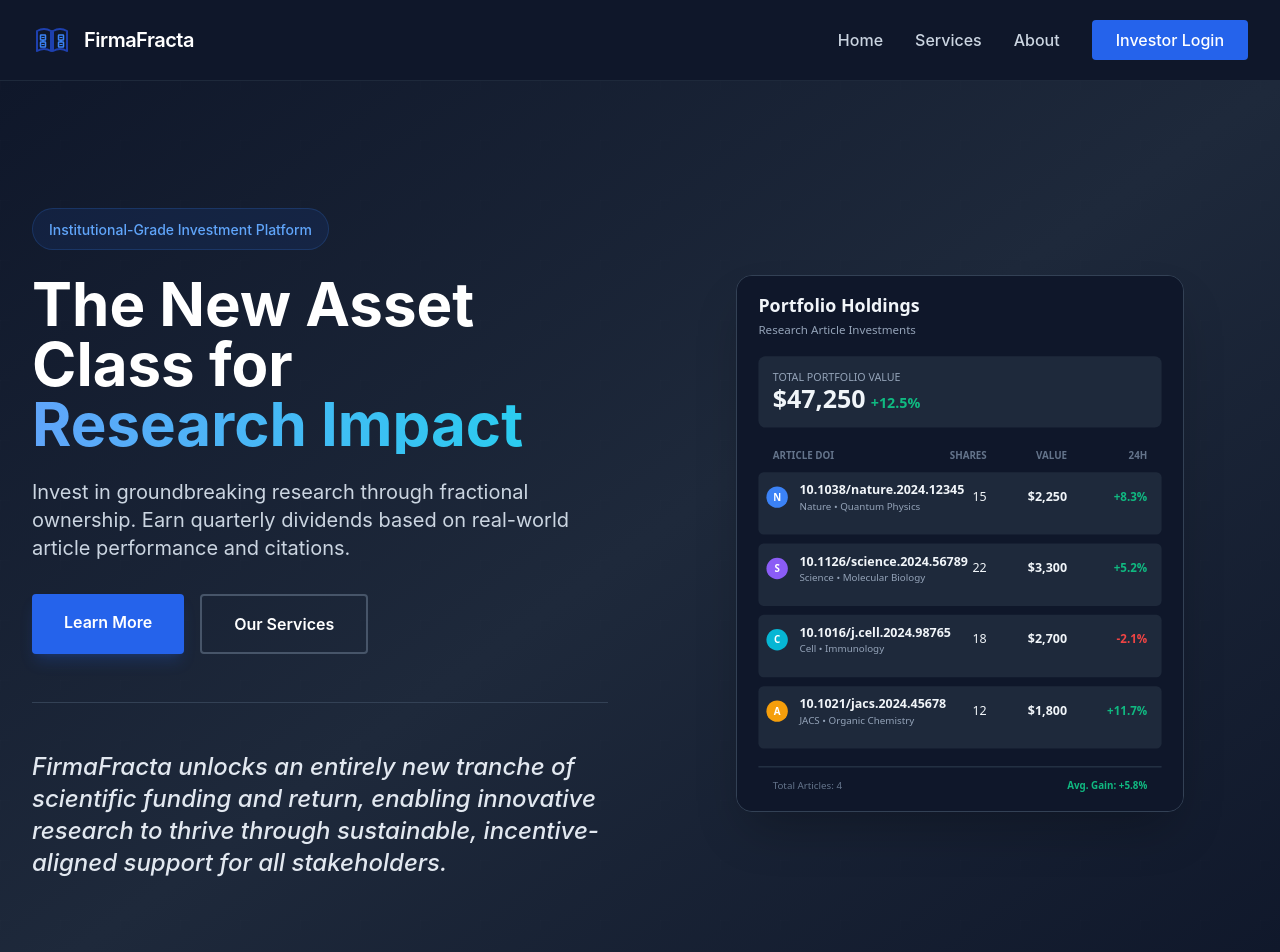
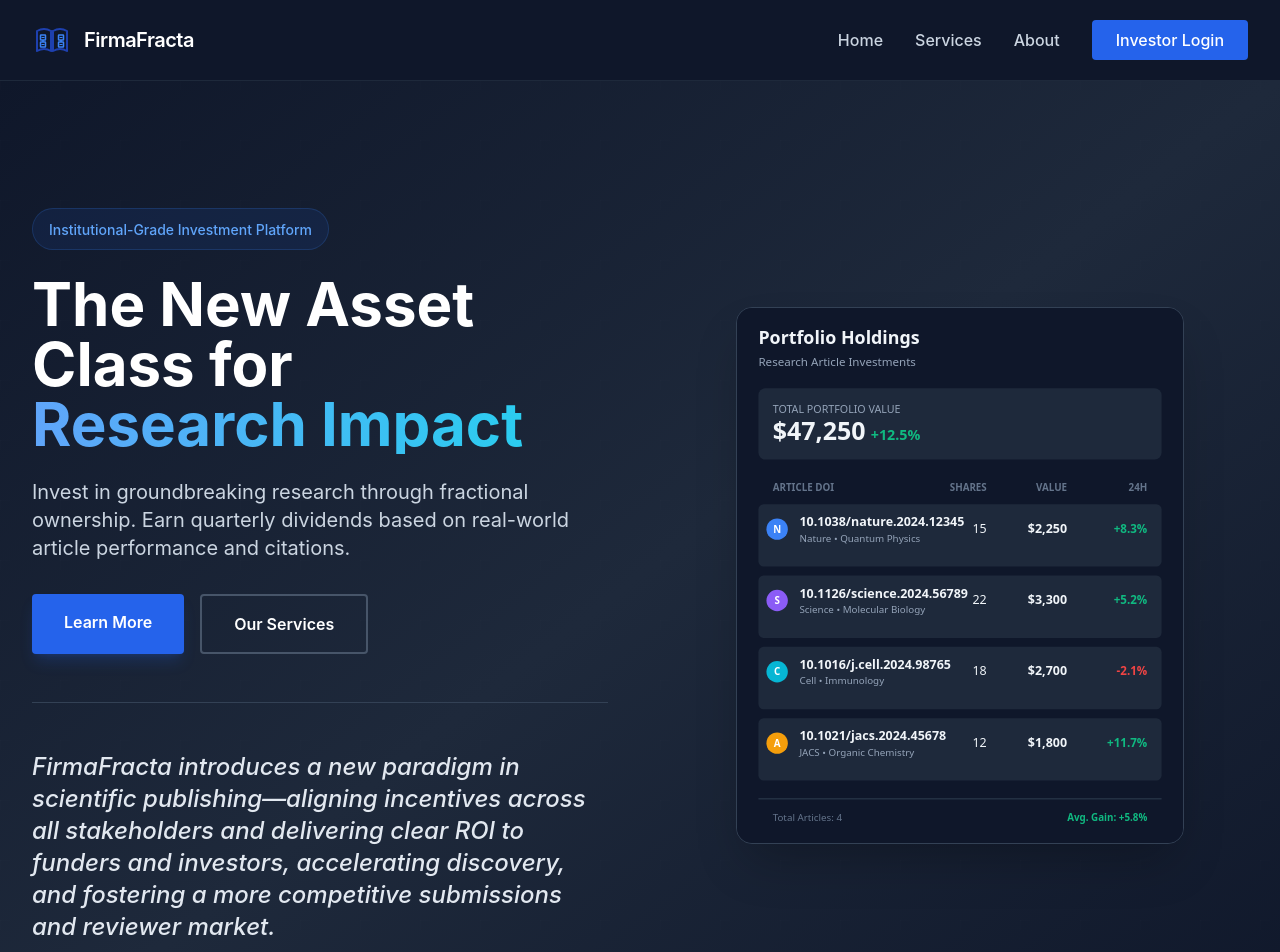
Before and after one commit to migalooch86/firmafracta-investor-portal, a Next.js app: page / in a window 1280 px wide. Shown: the top 952 px of the page. Built offline with nearby package versions, Linux system fonts and the light colour scheme.

Commit message:
Refine homepage quote: move competitive market to end of statement

```diff
--- a/app/page.tsx
+++ b/app/page.tsx
@@ -76,7 +76,7 @@ export default function HomePage() {
               </div>
               <div className="mt-8 sm:mt-12 pt-8 sm:pt-12 border-t border-slate-700">
                 <blockquote className="text-lg sm:text-xl lg:text-2xl font-medium text-slate-200 italic leading-relaxed">
-                  FirmaFracta unlocks an entirely new tranche of scientific funding and return, enabling innovative research to thrive through sustainable, incentive-aligned support for all stakeholders.
+                  FirmaFracta introduces a new paradigm in scientific publishing—aligning incentives across all stakeholders and delivering clear ROI to funders and investors, accelerating discovery, and fostering a more competitive submissions and reviewer market.
                 </blockquote>
               </div>
             </div>
```
